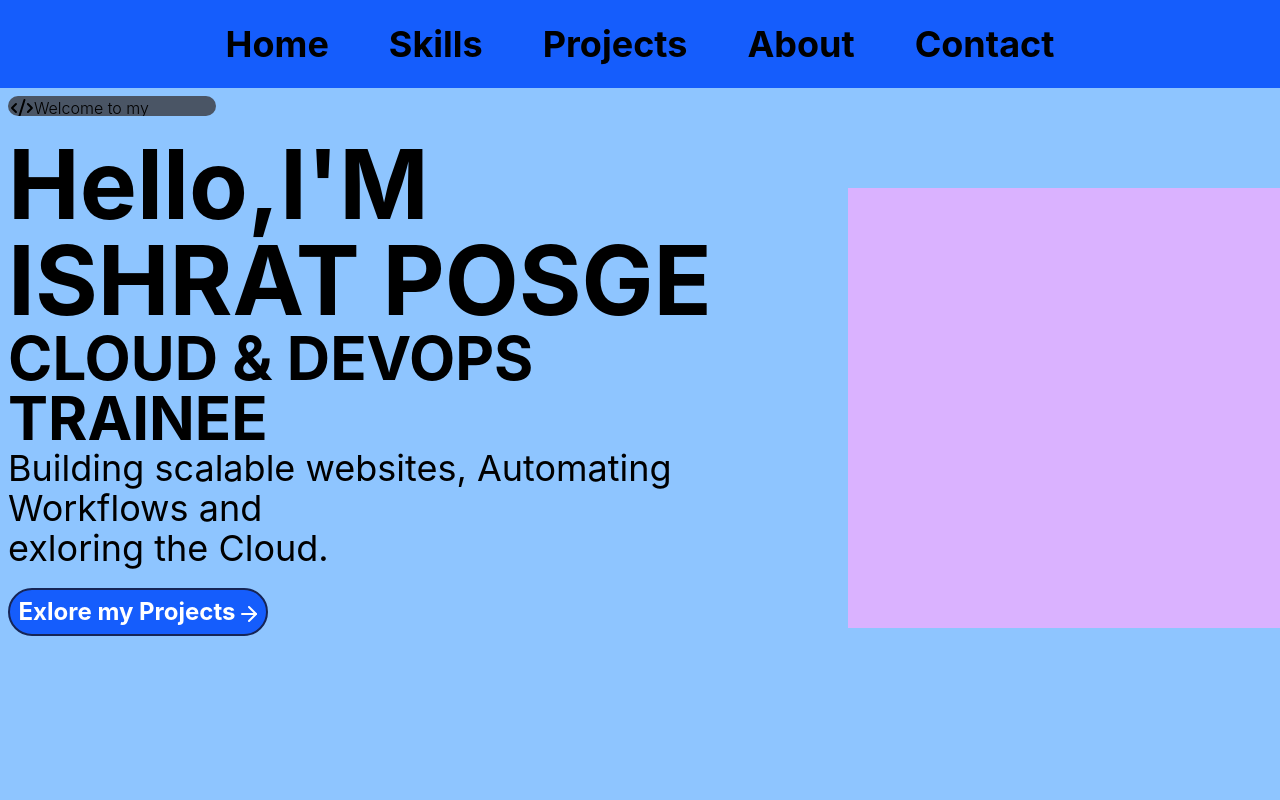
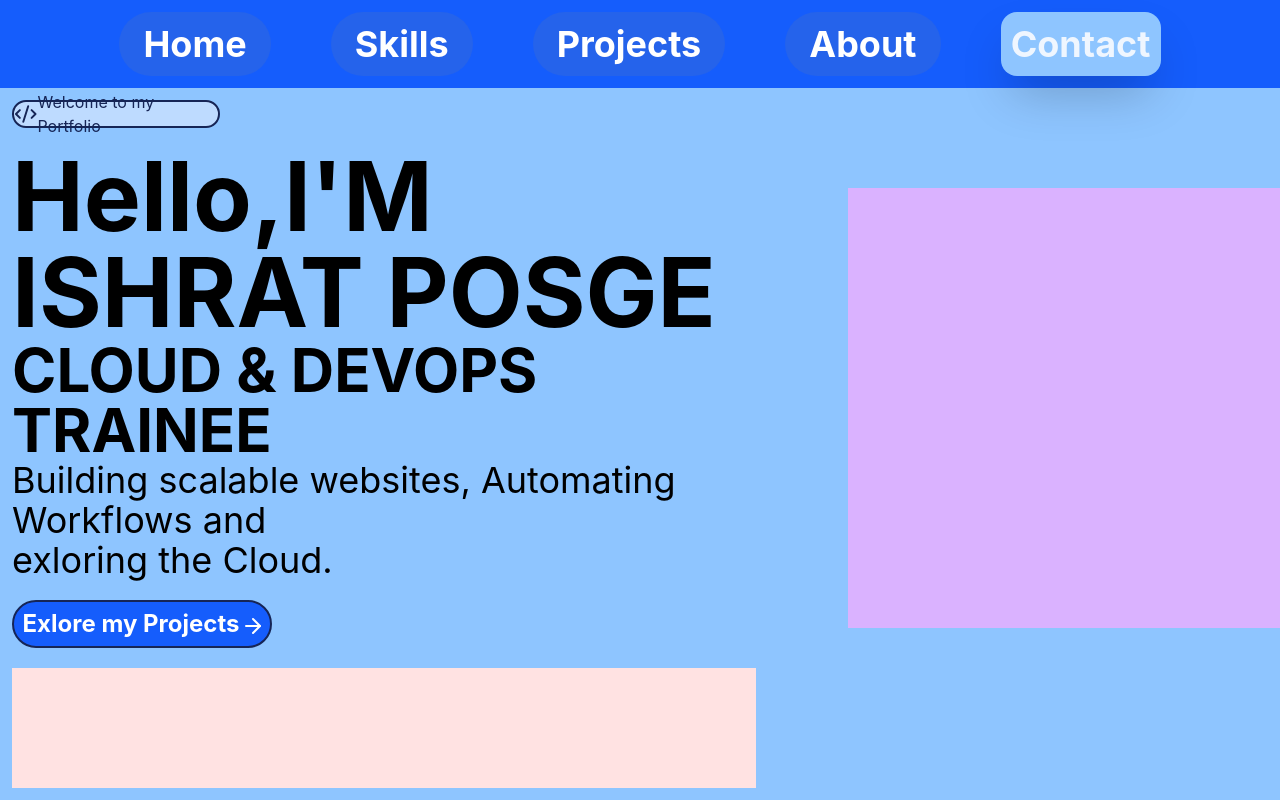
Before and after one commit to ishDev-pixel/Ishrat-Portfolio, a React (Vite) app: page / in a window 1280 px wide. Shown: the top 800 px of the page. Built offline with nearby package versions, Linux system fonts and the light colour scheme.

Commit message:
stylish stage 2

```diff
--- a/package.json
+++ b/package.json
@@ -11,7 +11,7 @@
   },
   "dependencies": {
     "@tailwindcss/vite": "^4.3.3",
-    "framer-motion": "^14.9.0",
+    "framer-motion": "^14.9.1",
     "lucide-react": "^1.67.0",
     "react": "^19.2.0",
     "react-dom": "^19.2.0",
--- a/src/components/Home.jsx
+++ b/src/components/Home.jsx
@@ -9,8 +9,9 @@ const Home = () => {
     <div className='pt-22 h-screen w-screen flex bg-blue-300'>
 
         <div className='w-3/5 h-full  '>
-        <div className='h-full w-full  p-2 gap-5 flex flex-col'>
-        <p className='h-5 w-52 overflow-hidden flex border-black rounded-2xl font-light bg-gray-600 px-0.5'><CodeXml/>Welcome to my Portfolio</p>
+        <div className='h-full w-full  p-3 gap-5 flex flex-col'>
+
+        <div className='h-7 w-52  flex items-center justify-center border-blue-950 border-2 rounded-2xl font-normal bg-blue-200 text-blue-950'><CodeXml/>Welcome to my Portfolio</div>
        <div className='text-8xl font-bold '>
         <h1>Hello,I'M <br></br> ISHRAT POSGE</h1>
         <h1 className='text-6xl'>CLOUD & DEVOPS TRAINEE</h1>
@@ -18,8 +19,10 @@ const Home = () => {
         </div>
 
         <button className='h-12 w-65 gap-0.5 text-2xl rounded-4xl border-blue-950 border-2 font-bold text-white bg-blue-600 flex items-center justify-center'><p>Exlore my Projects</p><span className='size-5'><ArrowRight/></span></button>
+           <div className='w-full h-30 bg-red-100'></div>
+        </div>
 
-        </div>
+
 
 
         </div>
--- a/src/components/Navbar.jsx
+++ b/src/components/Navbar.jsx
@@ -1,16 +1,70 @@
 
  import React from 'react'
+ import { motion } from "framer-motion";
 
 const Navbar = () => {
   return (
     <>
     <div className='w-screen h-22  flex  items-center justify-center fixed bg-blue-600'>
-       <div className='text-4xl font-bold flex gap-15'>
-        <button>Home</button>
-        <button>Skills</button>
-        <button>Projects</button>
-        <button>About</button>
-        <button >Contact</button>
+       <div className='text-4xl font-bold flex gap-15 text-blue-50'>
+        <motion.button
+      whileHover={{ scale: 1.05, backgroundColor: "#1d4ed8" }}
+      whileTap={{ scale: 0.95 }}
+      style={{
+        padding: "12px 24px",
+        backgroundColor: "#2563eb",
+        color: "white",
+        border: "none",
+        borderRadius: "50px",
+        cursor: "pointer",
+      }}>Home</motion.button>
+
+
+        <motion.button
+      whileHover={{ scale: 1.05, backgroundColor: "#1d4ed8" }}
+      whileTap={{ scale: 0.95 }}
+      style={{
+        padding: "12px 24px",
+        backgroundColor: "#2563eb",
+        color: "white",
+        border: "none",
+        borderRadius: "50px",
+        cursor: "pointer",
+      }}
+      >Skills</motion.button>
+
+        <motion.button
+      whileHover={{ scale: 1.05, backgroundColor: "#1d4ed8" }}
+      whileTap={{ scale: 0.95 }}
+      style={{
+        padding: "12px 24px",
+        backgroundColor: "#2563eb",
+        color: "white",
+        border: "none",
+        borderRadius: "50px",
+        cursor: "pointer",
+      }}
+      >Projects</motion.button>
+
+
+        <motion.button
+      whileHover={{ scale: 1.05, backgroundColor: "#1d4ed8" }}
+      whileTap={{ scale: 0.95 }}
+      style={{
+        padding: "12px 24px",
+        backgroundColor: "#2563eb",
+        color: "white",
+        border: "none",
+        borderRadius: "50px",
+        cursor: "pointer",
+      }}
+      >About</motion.button>
+        <motion.button
+        className='border-0 bg-blue-300 shadow-2xl w-40 rounded-2xl'
+      whileHover={{ scale: 1.05, backgroundColor: "#1d4ed8" }}
+      whileTap={{ scale: 0.95 }}
+
+      >Contact</motion.button>
         </div>
 
     </div>
```
Also changed, not shown: 1 other file (tests, documents, lock files or other folders).
